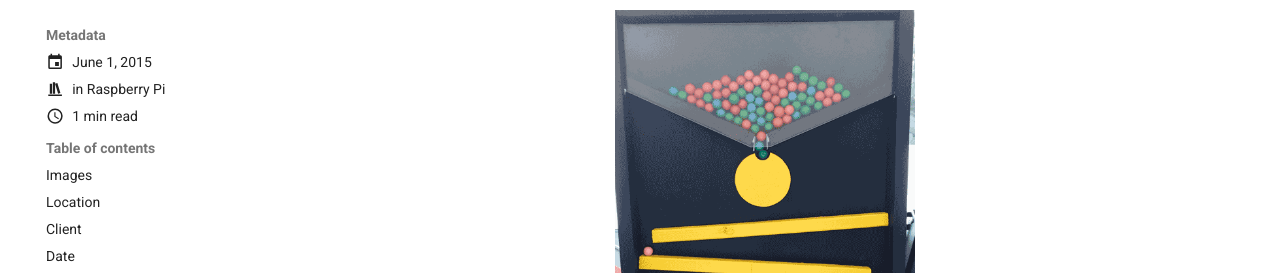
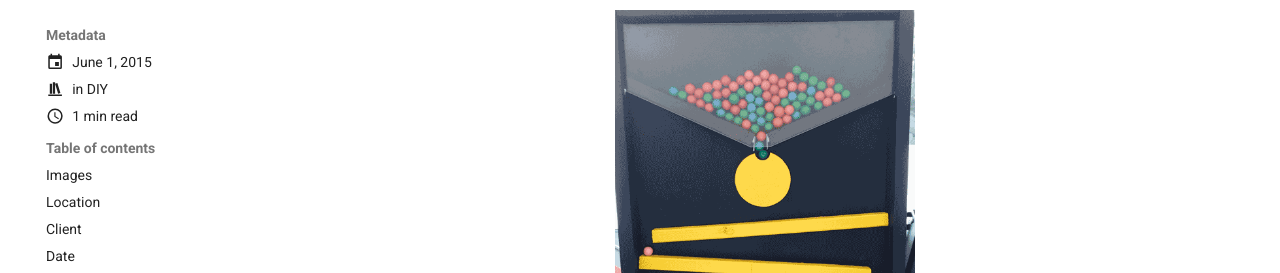
Before and after one commit to idfx/idfx.github.io, an MkDocs documentation site: the page built from docs/blog/posts/candymachine.md, in a window 1280 px wide. Shown: the part 274-547 px from the top of the page. Built offline with MkDocs 1.6.1 and Material for MkDocs 9.7.7, drawn with Linux system fonts in a browser that asks for light colours; comment, search, counter and statistics services are not loaded.

Commit message:
Changing category

```diff
--- a/docs/blog/posts/candymachine.md
+++ b/docs/blog/posts/candymachine.md
@@ -2,7 +2,7 @@
 date:
   created: 2015-06-01
 categories:
-  - Raspberry Pi
+  - DIY
 tags:
   - Arduino
   - Raspberry Pi
```
